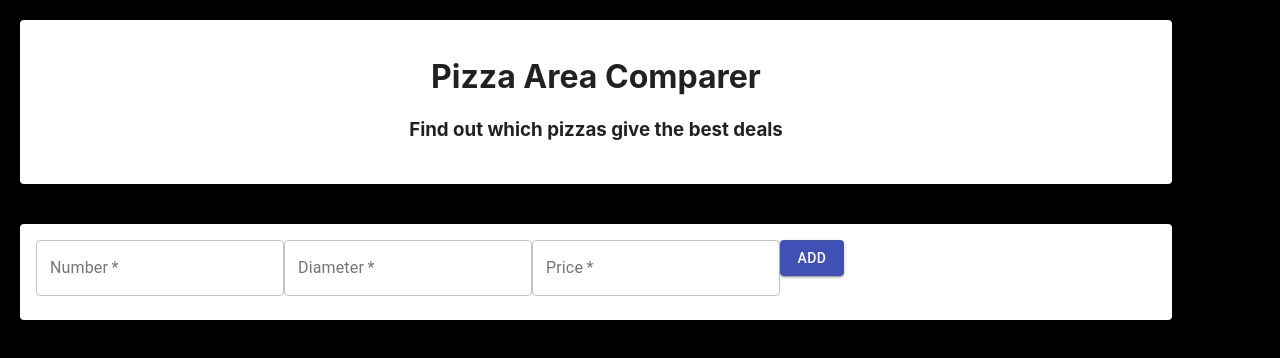
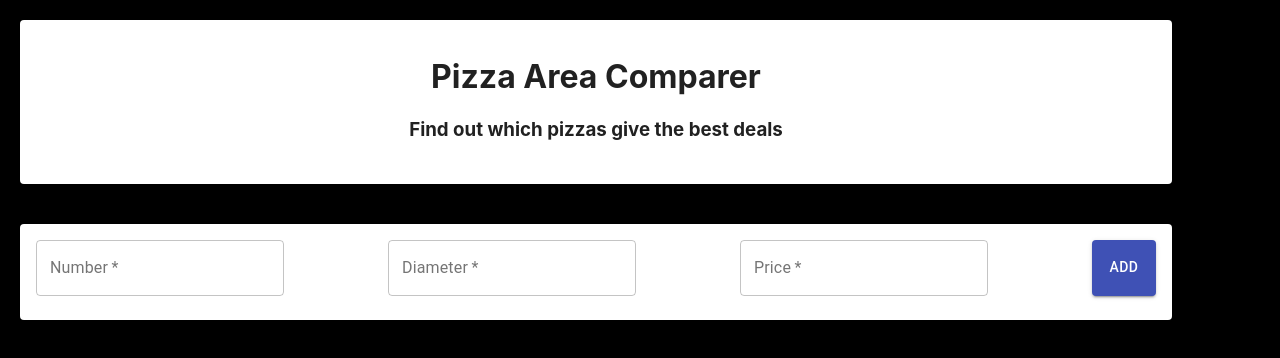
Before and after one commit to SheaMeyers/pizza-area-comparer, a React (Create React App) app: page / in a window 1280 px wide. Shown: the top 358 px of the page. Built offline with nearby package versions, Linux system fonts and the light colour scheme.

Commit message:
Add styling for spacing

```diff
--- a/src/App.tsx
+++ b/src/App.tsx
@@ -15,6 +15,16 @@ const useStyles = makeStyles({
     width: "90%",
     margin: 20,
     display: 'flex'
+  },
+  addPizzaCardContent: {
+    width: "100%",
+    display: "flex",
+    justifyContent: "space-between"
+  },
+  addPizzaForm: {
+    display: 'flex',
+    width: '100%',
+    justifyContent: 'space-between'
   }
 });
 
@@ -90,8 +100,8 @@ function App() {
         return (
           <div>
             <Card className={classes.addPizza}>
-              <CardContent>
-                <span>{index+1}</span>
+              <CardContent className={classes.addPizzaCardContent}>
+                <p>{index+1}.</p>
                 <TextField disabled label={"Number:" + choice.numPizzas} variant="outlined" />
                 <TextField disabled label={"Diameter:" + choice.diameter} variant="outlined" />
                 <TextField disabled label={"Price:" + choice.price} variant="outlined" />
@@ -104,15 +114,15 @@ function App() {
 
       {choices.length > 1 &&
         <Card className={classes.addPizza}>
-          <CardContent>
-            <p>Option {getBestChoice()} is the best value</p>
+          <CardContent className={classes.addPizzaCardContent}>
+            <p>Option <b>{getBestChoice()}</b> is the best value</p>
           </CardContent>
         </Card>
       }
 
       <Card className={classes.addPizza}>
-        <CardContent>
-          <form onSubmit={event => {
+        <CardContent className={classes.addPizzaCardContent}>
+          <form  className={classes.addPizzaForm} onSubmit={event => {
             event.persist();
             event.preventDefault();
 
```
